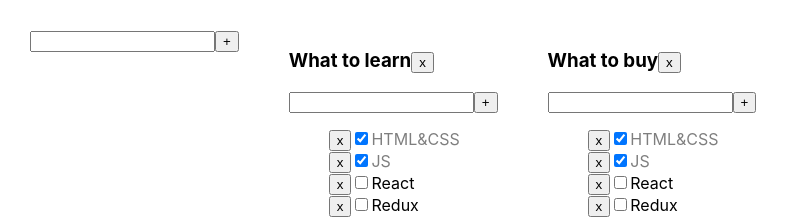
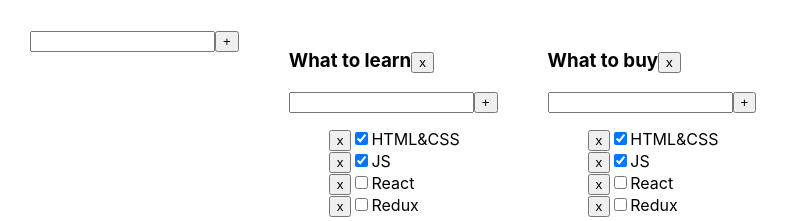
Before and after one commit to hrsk/classwork-todolist, a React (Create React App) app: page / in a window 1280 px wide. Shown: the top 221 px of the page, without its empty margins (0-789 px from the left). Built offline with nearby package versions, Linux system fonts and the light colour scheme.

Commit message:
editable span, using this component on task title

```diff
--- a/src/App.tsx
+++ b/src/App.tsx
@@ -73,6 +73,13 @@ export const App = () => {
         setTasks(tasks)
     }
 
+    const changeTaskTitle = (todolistId: string, taskId: string, title: string) => {
+        setTasks({
+        ...tasks,
+            [todolistId]: tasks[todolistId].map(task => task.id === taskId ? {...task, title} : task)
+        })
+    }
+
     return (
         <div className="App">
             <InputWithButton value={value}
@@ -97,6 +104,7 @@ export const App = () => {
                                       addTask={addTask}
                                       addTodolist={addTodolist}
                                       removeTodolist={removeTodolist}
+                                      changeTaskTitle={changeTaskTitle}
                             />
                         )
                     }
--- a/src/Todolist.tsx
+++ b/src/Todolist.tsx
@@ -1,6 +1,7 @@
 import React, {useState} from "react";
 import {FilterValuesType, TaskType} from "./index";
 import {InputWithButton} from "./input_with_button/InputWithButton";
+import {EditableSpan} from "./editable_span/EditableSpan";
 
 type PropsType = {
     todolistId: string
@@ -13,6 +14,7 @@ type PropsType = {
     addTask: (todolistId: string, value: string) => void
     addTodolist: (value: string) => void
     removeTodolist: (todolistId: string) => void
+    changeTaskTitle: (todolistId: string, taskId: string, value: string) => void
 }
 export const Todolist = (props: PropsType) => {
 
@@ -40,6 +42,10 @@ export const Todolist = (props: PropsType) => {
         props.removeTodolist(props.todolistId)
     }
 
+    const changeTaskTitleCallbackHandler = (taskId: string, value: string) => {
+        props.changeTaskTitle(props.todolistId, taskId, value)
+    }
+
     let filteredTasks = props.tasks
 
     if (props.filter === 'Completed') {
@@ -65,7 +71,9 @@ export const Todolist = (props: PropsType) => {
                                     <input type="checkbox"
                                            checked={task.isDone}
                                            onChange={(e) => changeTaskStatus(task.id, e.currentTarget.checked)}/>
-                                    <span className={task.isDone ? 'is-done' : ''}>{task.title}</span>
+                                    <EditableSpan value={task.title}
+                                                  callback={(value) => changeTaskTitleCallbackHandler(task.id, value)}/>
+                                    {/*<span className={task.isDone ? 'is-done' : ''}>{task.title}</span>*/}
                                 </li>
                             )
                         }
--- /dev/null
+++ b/src/editable_span/EditableSpan.tsx
@@ -0,0 +1,39 @@
+import React, {ChangeEvent, useState, KeyboardEvent} from 'react';
+
+type PropsType = {
+    value: string
+    callback: (value: string) => void
+}
+export const EditableSpan = (props: PropsType) => {
+
+    const [edit, setEdit] = useState(false);
+    const [value, setValue] = useState(props.value);
+
+    const onChangeHandler = (event: ChangeEvent<HTMLInputElement>) => {
+        setValue(event.currentTarget.value)
+    }
+    const editModeHandler = () => {
+        setEdit(true)
+    }
+
+    const viewModeHandler = () => {
+        props.callback(value)
+        setEdit(false)
+    }
+
+    const onKeyPressHandler = (event: KeyboardEvent<HTMLInputElement>) => {
+        if (event.key === 'Enter' && event.metaKey) {
+            viewModeHandler()
+        }
+    }
+
+    return (
+        edit
+            ? <input value={value}
+                     onChange={onChangeHandler}
+                     onBlur={viewModeHandler}
+                     onKeyDown={onKeyPressHandler}
+            />
+            : <span onDoubleClick={editModeHandler}>{props.value}</span>
+    );
+};
```
